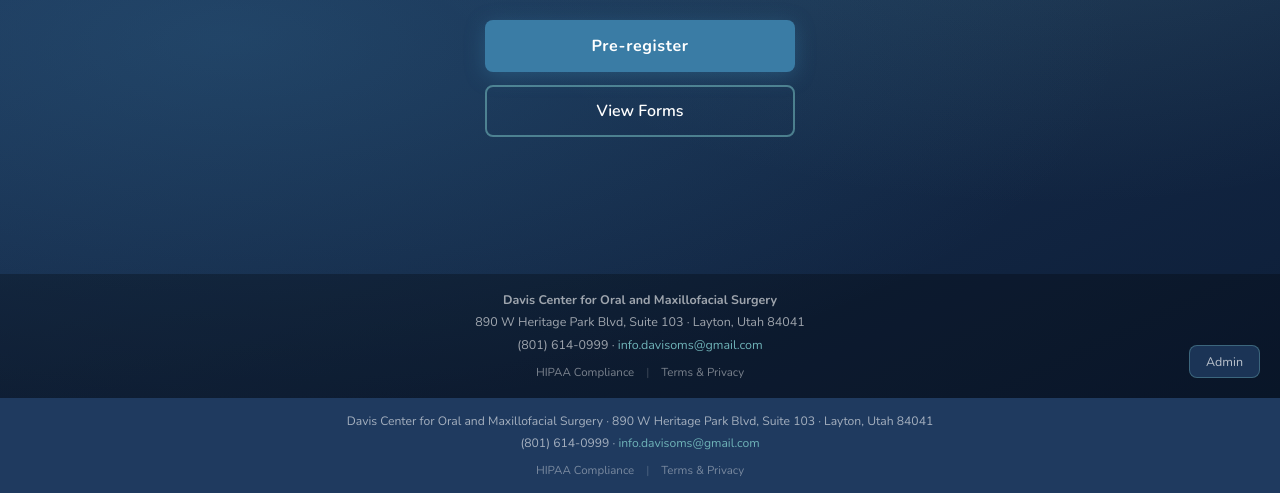
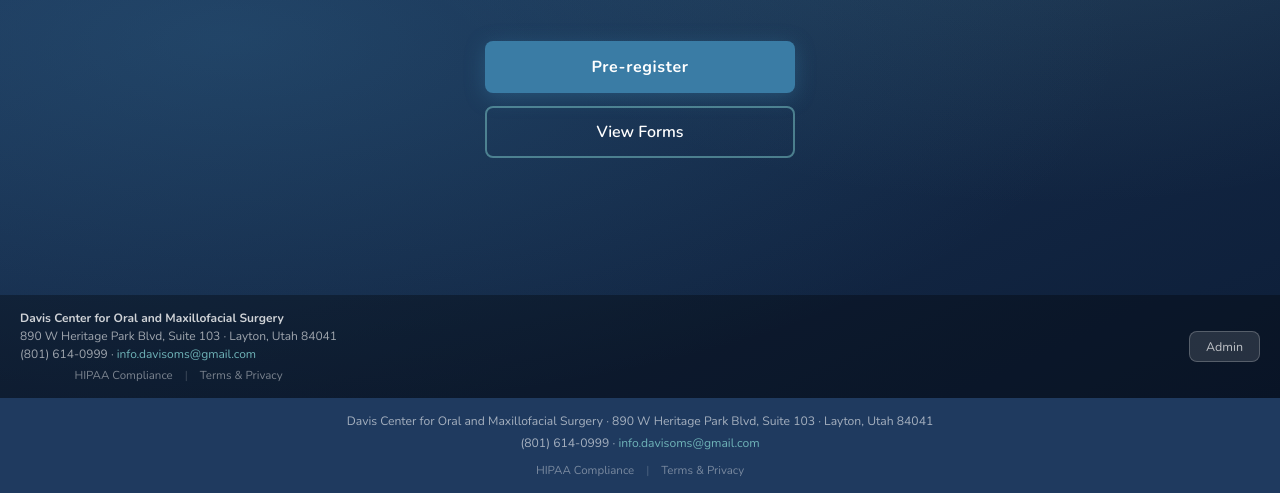
Before and after one commit to pdbenson/OMS, a website: page index.html in a window 1280 px wide. Shown: the part 402-895 px from the top of the page. Drawn offline with nearby package versions, Linux system fonts and the light colour scheme.

Commit message:
Add files via upload

```diff
--- a/index.html
+++ b/index.html
@@ -13,9 +13,9 @@
 *{box-sizing:border-box;margin:0;padding:0}
 body{font-family:'Nunito',sans-serif;background:var(--bg);color:var(--txt);min-height:100vh;display:flex;flex-direction:column}
 .view{display:none;flex-direction:column;flex:1;min-height:100vh}.view.active{display:flex}
-#vLand{background:var(--sec);position:relative;display:flex;flex-direction:column}
+#vLand{background:var(--sec);position:relative;display:flex;flex-direction:column;height:100vh;height:100dvh;overflow:hidden}
 .lbg{position:absolute;inset:0;background:radial-gradient(ellipse at 18% 55%,rgba(58,124,165,.28) 0%,transparent 60%),radial-gradient(ellipse at 82% 18%,rgba(111,179,184,.22) 0%,transparent 50%),linear-gradient(155deg,#1F3A5F 0%,#0d1e38 100%)}
-.lcont{position:relative;z-index:2;display:flex;flex-direction:column;align-items:center;justify-content:center;flex:1;padding:60px 24px 60px;text-align:center}
+.lcont{position:relative;z-index:2;display:flex;flex-direction:column;align-items:center;justify-content:center;flex:1;min-height:0;padding:40px 24px 20px;text-align:center;overflow:hidden}
 .lembl{width:78px;height:78px;background:rgba(58,124,165,.25);border:2px solid rgba(111,179,184,.45);border-radius:50%;display:flex;align-items:center;justify-content:center;margin:0 auto 28px;font-size:2rem}
 .ltitle{font-family:'Libre Baskerville',serif;font-size:2rem;font-weight:700;color:#fff;line-height:1.2;max-width:530px;margin:0 auto}
 .ldiv{width:56px;height:2px;background:var(--acc);margin:18px auto}
@@ -25,9 +25,9 @@
 .btnPL:hover{background:#2d6a8f;transform:translateY(-1px)}
 .btnSL{background:transparent;color:#fff;border:2px solid rgba(111,179,184,.6);padding:13px 32px;border-radius:var(--r);font-family:'Nunito',sans-serif;font-size:1rem;font-weight:600;cursor:pointer;transition:all .2s}
 .btnSL:hover{border-color:var(--acc);background:rgba(111,179,184,.1)}
-.adminBtn{position:fixed;bottom:20px;right:20px;background:rgba(31,58,95,.85);border:1px solid rgba(111,179,184,.4);color:rgba(255,255,255,.7);padding:7px 16px;border-radius:var(--r);font-family:'Nunito',sans-serif;font-size:.78rem;cursor:pointer;transition:all .2s;z-index:9000;backdrop-filter:blur(4px)}
-.adminBtn:hover{background:rgba(58,124,165,.9);color:#fff;border-color:rgba(111,179,184,.7)}
-.lfooter{margin-top:auto;text-align:center;padding:15px 24px;background:rgba(0,0,0,.28);color:rgba(255,255,255,.6);font-size:.78rem;line-height:1.8;z-index:2;position:relative}
+.adminBtn{background:rgba(255,255,255,.12);border:1px solid rgba(255,255,255,.22);color:rgba(255,255,255,.7);padding:6px 16px;border-radius:var(--r);font-family:'Nunito',sans-serif;font-size:.78rem;cursor:pointer;transition:all .2s;white-space:nowrap;flex-shrink:0}
+.adminBtn:hover{background:rgba(255,255,255,.22);color:#fff}
+.lfooter{flex-shrink:0;display:flex;align-items:center;justify-content:space-between;gap:12px;padding:14px 20px;background:rgba(0,0,0,.32);color:rgba(255,255,255,.6);font-size:.75rem;line-height:1.5;z-index:2;position:relative}
 .lfooter a,.pgft a{color:var(--acc);text-decoration:none}
 .phdr{background:var(--sec);color:#fff;text-align:center;padding:17px 24px;position:relative;flex-shrink:0}
 .phdr .logo{font-family:'Libre Baskerville',serif;font-size:.98rem;font-weight:700;letter-spacing:.02em}
@@ -155,7 +155,6 @@
 <div class="overlay hidden" id="consentOverlay"><div class="mbox"><h3>Assign Consent Forms</h3><p id="consentModalSub"></p><div class="clist" id="consentCheckList"></div><div class="modal-btns"><button class="btn bS" onclick="closeConsentModal()">Cancel</button><button class="btn bP" onclick="saveConsentAssignment()">Save Assignment</button></div></div></div>
 <div class="overlay hidden" id="editionOverlay"><div class="mbox"><h3>Forms Already Completed</h3><p id="editionModalMsg"></p><div class="modal-btns"><button class="btn bS" onclick="closeEditionModal()">Cancel</button><button class="btn bD" onclick="confirmNewEdition()">Create New Edition</button></div></div></div>
 <div class="toast" id="toast"></div>
-<button type="button" class="adminBtn" id="adminAccessBtn" onclick="showV('vAdminLogin')">Admin</button>
 <div class="overlay hidden" id="addStaffOverlay">
   <div class="mbox" style="max-width:480px">
     <h3>Add Staff Member</h3>
@@ -264,7 +263,15 @@
       <button class="btnSL" onclick="gotoEmail('view')">View Forms</button>
     </div>
   </div>
-  <div class="lfooter"><strong>Davis Center for Oral and Maxillofacial Surgery</strong><br>890 W Heritage Park Blvd, Suite 103 &middot; Layton, Utah 84041<br>(801) 614-0999 &middot; <a href="mailto:info.davisoms@gmail.com">info.davisoms@gmail.com</a><div class="footer-nav"><a href="/hipaa-compliance.html" target="_blank">HIPAA Compliance</a><span class="footer-sep">|</span><a href="/terms-privacy.html" target="_blank">Terms &amp; Privacy</a></div></div>
+  <div class="lfooter">
+    <div class="lfooter-info">
+      <strong style="color:rgba(255,255,255,.8)">Davis Center for Oral and Maxillofacial Surgery</strong><br>
+      890 W Heritage Park Blvd, Suite 103 &middot; Layton, Utah 84041<br>
+      (801) 614-0999 &middot; <a href="mailto:info.davisoms@gmail.com">info.davisoms@gmail.com</a>
+      <div class="footer-nav" style="margin-top:4px"><a href="/hipaa-compliance.html" target="_blank">HIPAA Compliance</a><span class="footer-sep">|</span><a href="/terms-privacy.html" target="_blank">Terms &amp; Privacy</a></div>
+    </div>
+    <button type="button" class="adminBtn" onclick="showV('vAdminLogin')">Admin</button>
+  </div>
 </div>
 
 <!-- EMAIL ENTRY -->
@@ -568,7 +575,7 @@
 }
 
 // ── UI HELPERS ─────────────────────────────────────────────────────────
-function showV(id){document.querySelectorAll('.view').forEach(v=>v.classList.remove('active'));const el=document.getElementById(id);if(el)el.classList.add('active');window.scrollTo(0,0);const ab=document.getElementById('adminAccessBtn');if(ab)ab.style.display=(id==='vLand')?'':'none';}
+function showV(id){document.querySelectorAll('.view').forEach(v=>v.classList.remove('active'));const el=document.getElementById(id);if(el)el.classList.add('active');window.scrollTo(0,0);}
 function toast(msg,dur=2500){const t=document.getElementById('toast');t.textContent=msg;t.classList.add('show');setTimeout(()=>t.classList.remove('show'),dur);}
 function showErr(id,msg){const el=document.getElementById(id);if(el){el.textContent=msg;el.classList.remove('hidden');el.scrollIntoView({behavior:'smooth',block:'nearest'});}}
 function hideErr(id){const el=document.getElementById(id);if(el)el.classList.add('hidden');}
```
